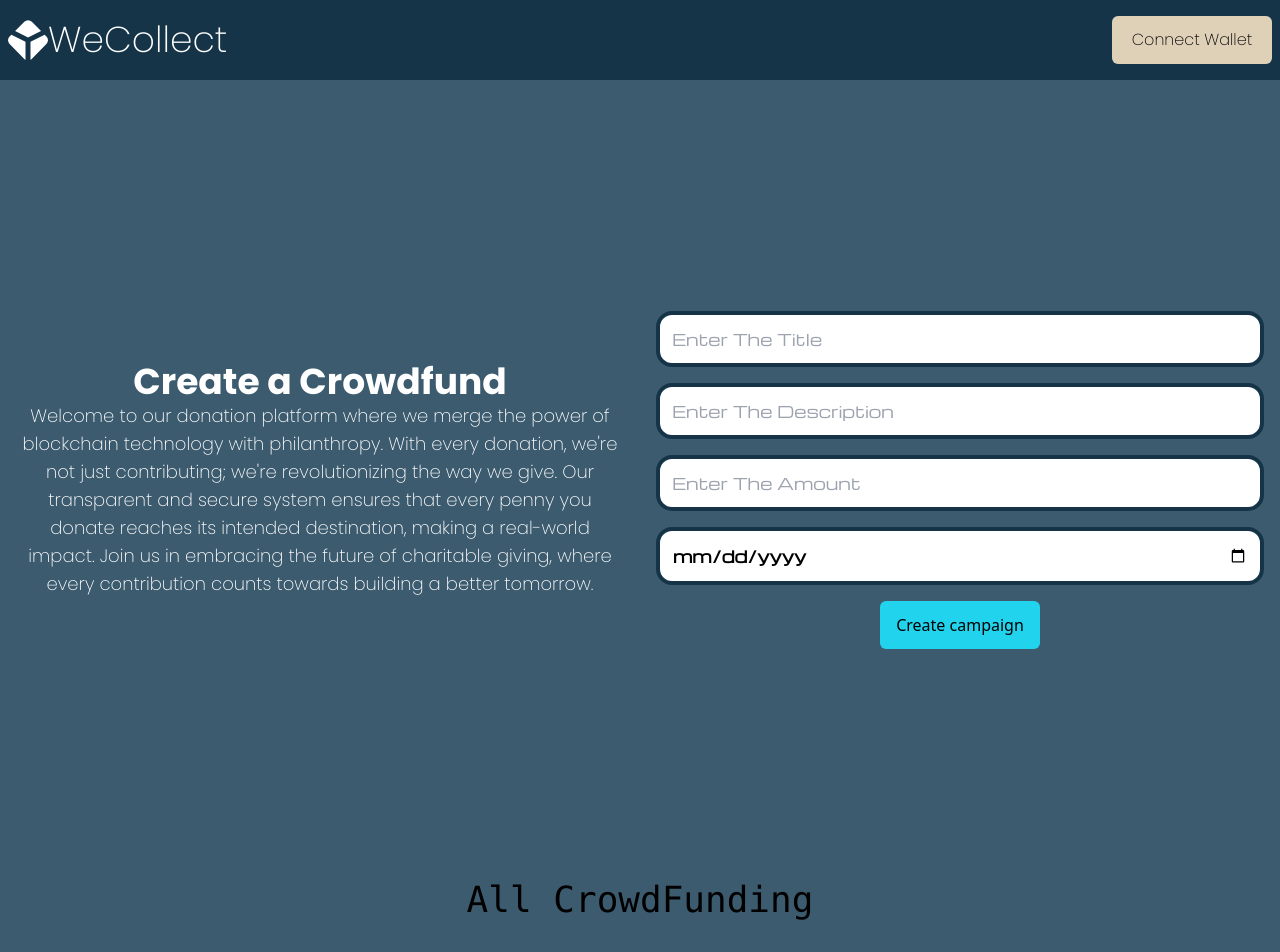
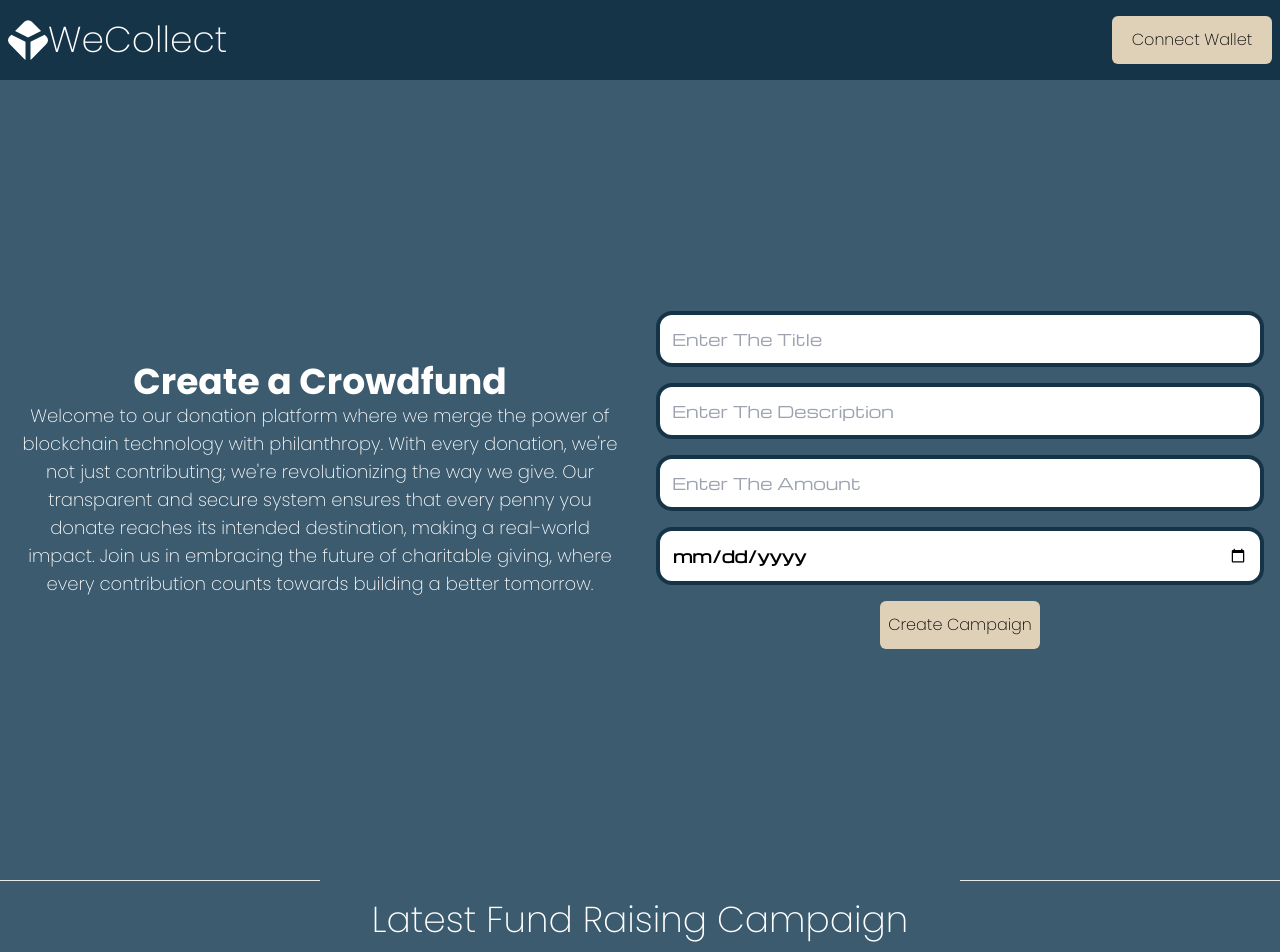
Before and after one commit to amalendu123/crowdfunding-dapp, a Next.js app: page / in a window 1280 px wide. Shown: the top 952 px of the page. Built offline with nearby package versions, Linux system fonts and the light colour scheme.

Commit message:
cards left

```diff
--- a/components/Hero.js
+++ b/components/Hero.js
@@ -43,8 +43,8 @@ const Hero = ({titledata,createCampaign}) => {
                     setCampaigns({...campaign,deadline:e.target.value});
                 }}
             />
-                <div className='w-40 h-12 bg-cyan-400 border-1 text-black rounded-md flex justify-center items-center transition ease-in-out delay-150  hover:-translate-y-1 hover:scale-110 hover:bg-indigo-500 duration-300 '>
-                    <button className='' onClick={createCampaignHandler}>Create campaign</button>
+                <div className='w-40 h-12 bg-[#DFD0B8] font-Poppins border-1 font-normal text-black rounded-md flex justify-center items-center transition ease-in-out delay-150  hover:-translate-y-1 hover:scale-110 hover:bg-indigo-500 duration-300 '>
+                    <button className='' onClick={createCampaignHandler}>Create Campaign</button>
                 </div>
             </div>
         </div>
--- a/components/Navbar.js
+++ b/components/Navbar.js
@@ -1,25 +1,26 @@
 import React, { useContext, useEffect, useState } from 'react'
 import { CrowdFundingContext } from '../Context/crowdfunding';
 import { SiBlockchaindotcom } from "react-icons/si";
+
 const Navbar = () => {
-  const {currentAccount,connectWallet} = useContext(CrowdFundingContext);
+  const { currentAccount, connectWallet } = useContext(CrowdFundingContext);
 
   return (
-    <div className='h-20 bg-[#153448]  ' style={{fontFamily:"Poppins"}}>
-        <div className='flex p-2 gap-10 h-full  justify-between items-center'>
-            <div className='flex'>
-                <SiBlockchaindotcom size={40} color='white' />
-                <h1 className='md:text-4xl text-2xl text-white'>WeCollect</h1>
-            </div>
-            {!currentAccount?<div className='w-40 h-12 bg-[#DFD0B8] border-1 text-black rounded-md flex justify-center items-center transition ease-in-out delay-150  hover:-translate-y-1 hover:scale-110 hover:bg-indigo-500 duration-300 '>
-            <button className='' onClick={()=>{
-              connectWallet();
+    <div className='h-20 bg-[#153448]' style={{ fontFamily: "Poppins" }}>
+      <div className='flex p-2 gap-10 h-full justify-between items-center'>
+        <div className='flex'>
+          <SiBlockchaindotcom size={40} color='white' />
+          <h1 className='md:text-4xl text-2xl text-white'>WeCollect</h1>
+        </div>
+        <div className='w-40 h-12 bg-[#DFD0B8] border-1 text-black rounded-md flex justify-center items-center transition ease-in-out delay-150 hover:-translate-y-1 hover:scale-110 hover:bg-indigo-500 duration-300 '>
+          <button className='' onClick={() => {
+            connectWallet();
 
-            }}>Connect Wallet</button>
-        </div>:  <></>}
+          }}>{currentAccount ? currentAccount : "Connect Wallet"}</button>
         </div>
+      </div>
     </div>
   )
 }
 
-export default Navbar
+export default Navbar;
--- a/pages/index.js
+++ b/pages/index.js
@@ -39,8 +39,12 @@ const index = () => {
           <Card allcampaign={userCampaigns} />
         </div>
       )}
-      <div>
-      <h2 className='text-black text-4xl font-mono text-center'>All CrowdFunding</h2>
+      <div >
+      <div className='flex justify-between'>
+      <hr color='white ' className='w-1/4'></hr>
+      <h2 className=' text-4xl font-Poppins  text-white p-5 md:text-pretty text-center'>Latest Fund Raising Campaign </h2>
+      <hr color='white ' className='w-1/4'></hr>
+      </div>
       <Card allcampaign={campaigns} donate={donate} />
       </div>
       <div>
```
